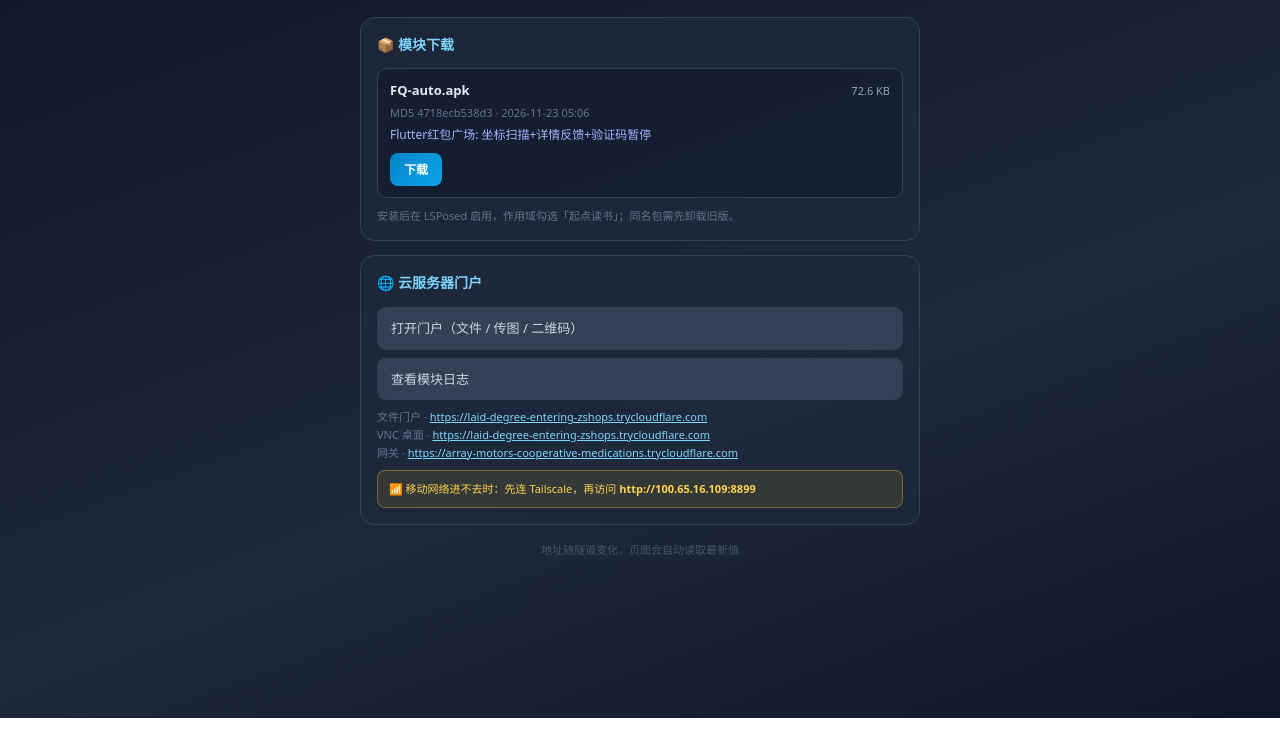
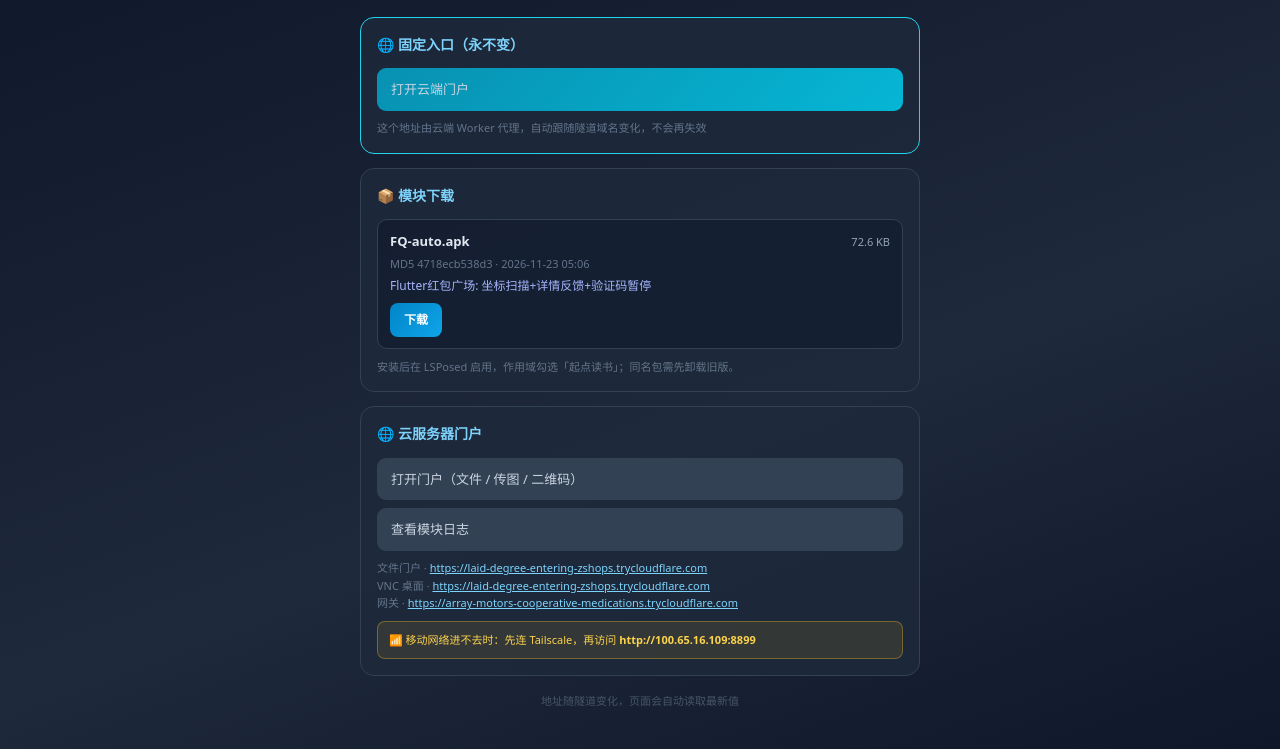
Before and after one commit to gezhanchao/gezhanchao.github.io, a plain HTML site: page index.html in a window 1280 px wide. Shown: the part 82-831 px from the top of the page. Before the commit the page ends 800 px from the top, so only its background shows below. Drawn offline with Linux system fonts and the light colour scheme.

Commit message:
add fixed worker entry

```diff
--- a/index.html
+++ b/index.html
@@ -26,6 +26,12 @@ a.btn:hover{background:#3e4c63}
 </style></head><body><div class="wrap">
 <h1>富江云端入口</h1>
 <div class="sub">模块下载 · 云服务器门户 · 日志</div>
+
+<div class="card" style="border-color:#22d3ee">
+<h2>&#127760; &#22266;&#23450;&#20837;&#21475;&#65288;&#27704;&#19981;&#21464;&#65289;</h2>
+<a class="btn" style="background:linear-gradient(135deg,#0891b2,#06b6d4)" href="https://cloud-server.1721361614.workers.dev/">&#25171;&#24320;&#20113;&#31471;&#38376;&#25143;</a>
+<div class="tip">&#36825;&#20010;&#22320;&#22336;&#30001;&#20113;&#31471; Worker &#20195;&#29702;&#65292;&#33258;&#21160;&#36319;&#38543;&#38567;&#36947;&#22495;&#21517;&#21464;&#21270;&#65292;&#19981;&#20250;&#20877;&#22833;&#25928;</div>
+</div>
 
 <div class="card">
 <h2>📦 模块下载</h2>
```
